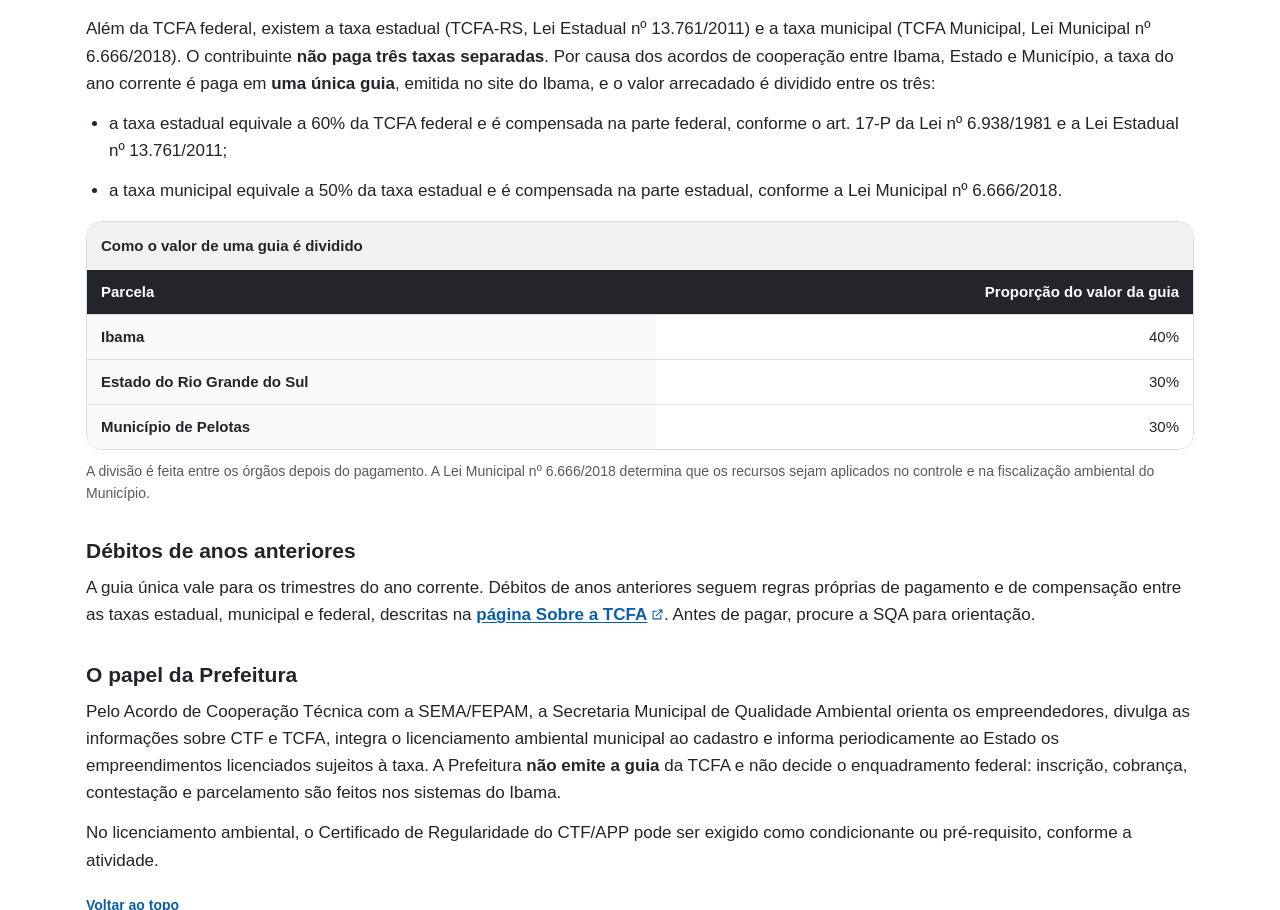
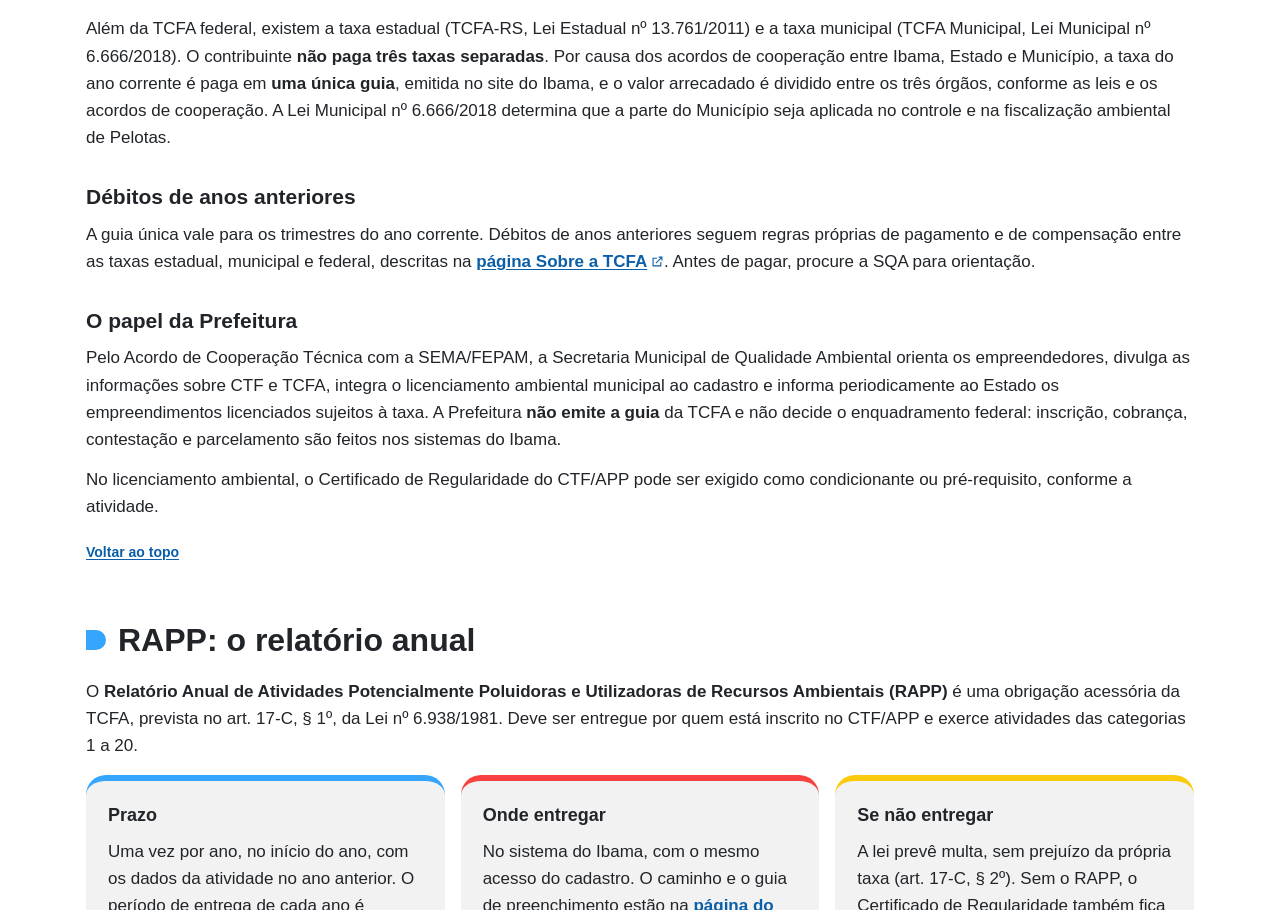
Before and after one commit to evertonbrignol/sqa-ctf-tcfa, a plain HTML site: page index.html in a window 1280 px wide. Shown: the part 4753-5663 px from the top of the page. Drawn offline with Linux system fonts and the light colour scheme; a web font is replaced by a local one.

Commit message:
Remove percentuais de repasse entre os órgãos

```diff
--- a/index.html
+++ b/index.html
@@ -302,23 +302,7 @@
 
 <!-- ============ 4. PELOTAS ============ -->
 <h2 id="sqa-pelotas">Como funciona em Pelotas</h2>
-<p>Além da TCFA federal, existem a taxa estadual (TCFA-RS, Lei Estadual nº 13.761/2011) e a taxa municipal (TCFA Municipal, Lei Municipal nº 6.666/2018). O contribuinte <strong>não paga três taxas separadas</strong>. Por causa dos acordos de cooperação entre Ibama, Estado e Município, a taxa do ano corrente é paga em <strong>uma única guia</strong>, emitida no site do Ibama, e o valor arrecadado é dividido entre os três:</p>
-<ul>
-  <li>a taxa estadual equivale a 60% da TCFA federal e é compensada na parte federal, conforme o art. 17-P da Lei nº 6.938/1981 e a Lei Estadual nº 13.761/2011;</li>
-  <li>a taxa municipal equivale a 50% da taxa estadual e é compensada na parte estadual, conforme a Lei Municipal nº 6.666/2018.</li>
-</ul>
-<div class="sqa-tabela">
-<table>
-  <caption>Como o valor de uma guia é dividido</caption>
-  <thead><tr><th scope="col">Parcela</th><th scope="col" class="sqa-num">Proporção do valor da guia</th></tr></thead>
-  <tbody>
-    <tr><th scope="row">Ibama</th><td class="sqa-num">40%</td></tr>
-    <tr><th scope="row">Estado do Rio Grande do Sul</th><td class="sqa-num">30%</td></tr>
-    <tr><th scope="row">Município de Pelotas</th><td class="sqa-num">30%</td></tr>
-  </tbody>
-</table>
-</div>
-<p class="sqa-legenda">A divisão é feita entre os órgãos depois do pagamento. A Lei Municipal nº 6.666/2018 determina que os recursos sejam aplicados no controle e na fiscalização ambiental do Município.</p>
+<p>Além da TCFA federal, existem a taxa estadual (TCFA-RS, Lei Estadual nº 13.761/2011) e a taxa municipal (TCFA Municipal, Lei Municipal nº 6.666/2018). O contribuinte <strong>não paga três taxas separadas</strong>. Por causa dos acordos de cooperação entre Ibama, Estado e Município, a taxa do ano corrente é paga em <strong>uma única guia</strong>, emitida no site do Ibama, e o valor arrecadado é dividido entre os três órgãos, conforme as leis e os acordos de cooperação. A Lei Municipal nº 6.666/2018 determina que a parte do Município seja aplicada no controle e na fiscalização ambiental de Pelotas.</p>
 
 <h3 id="sqa-pelotas-anteriores">Débitos de anos anteriores</h3>
 <p>A guia única vale para os trimestres do ano corrente. Débitos de anos anteriores seguem regras próprias de pagamento e de compensação entre as taxas estadual, municipal e federal, descritas na <a href="https://www.gov.br/ibama/pt-br/servicos/taxas/tcfa/sobre-a-tcfa" target="_blank" rel="noopener" class="sqa-externo">página Sobre a TCFA</a>. Antes de pagar, procure a SQA para orientação.</p>
```
